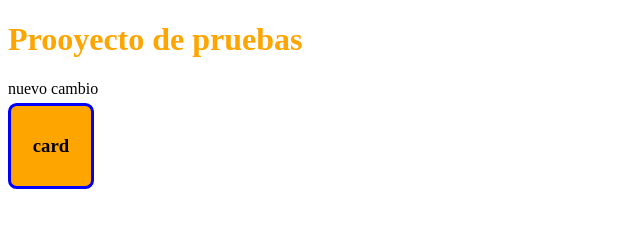
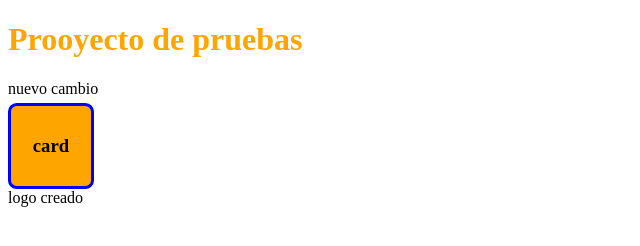
Before and after one commit to MilVG/test-gitflow, a plain HTML site: page index.html in a window 1280 px wide. Shown: the full height of the page, 0-640 px from the left. Drawn offline with Linux system fonts and the light colour scheme.

Commit message:
creación e implementación de logo

```diff
--- a/index.html
+++ b/index.html
@@ -13,6 +13,9 @@
       <div class="card">
           <h3 class="text-card">card</h3>
       </div>
+      <div>
+        logo creado
+      </div>
     </div>
   </body>
   <script src="./logic.js"></script>
```
